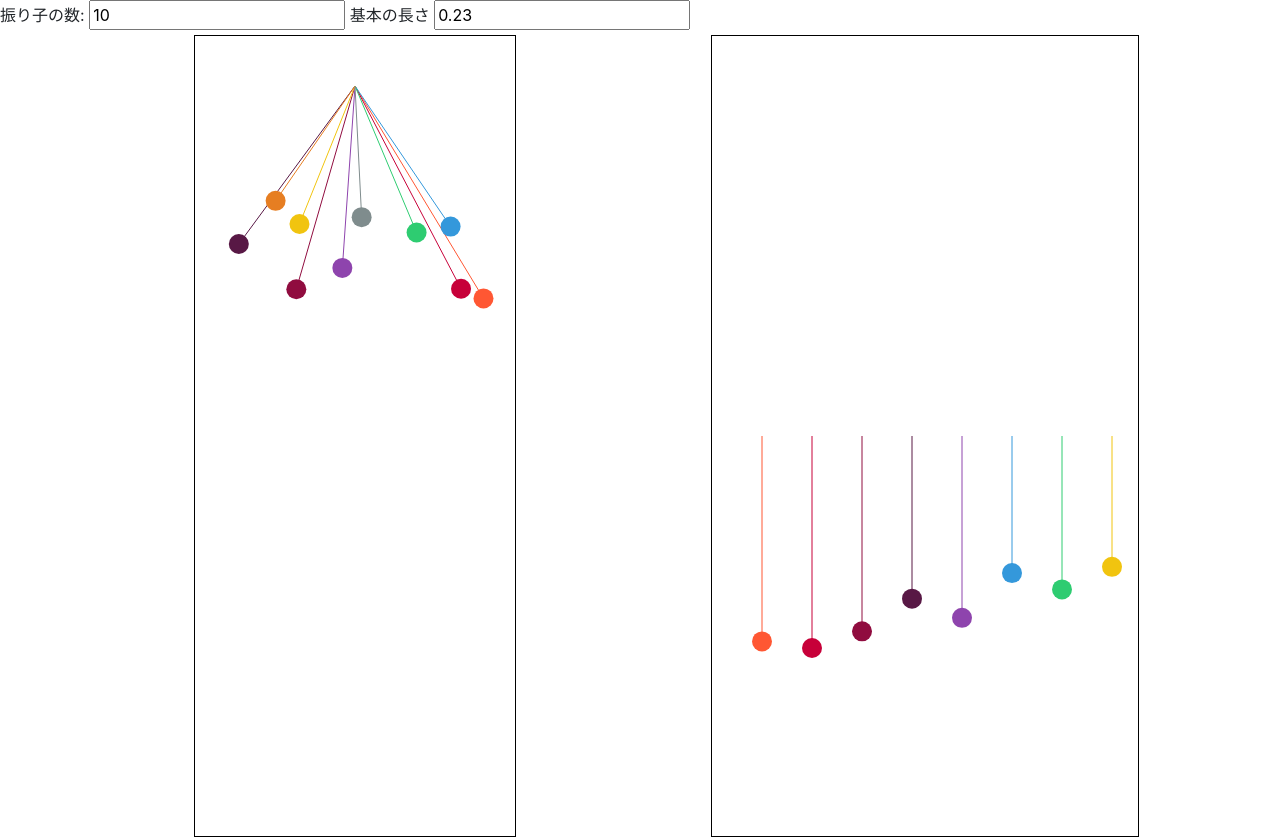
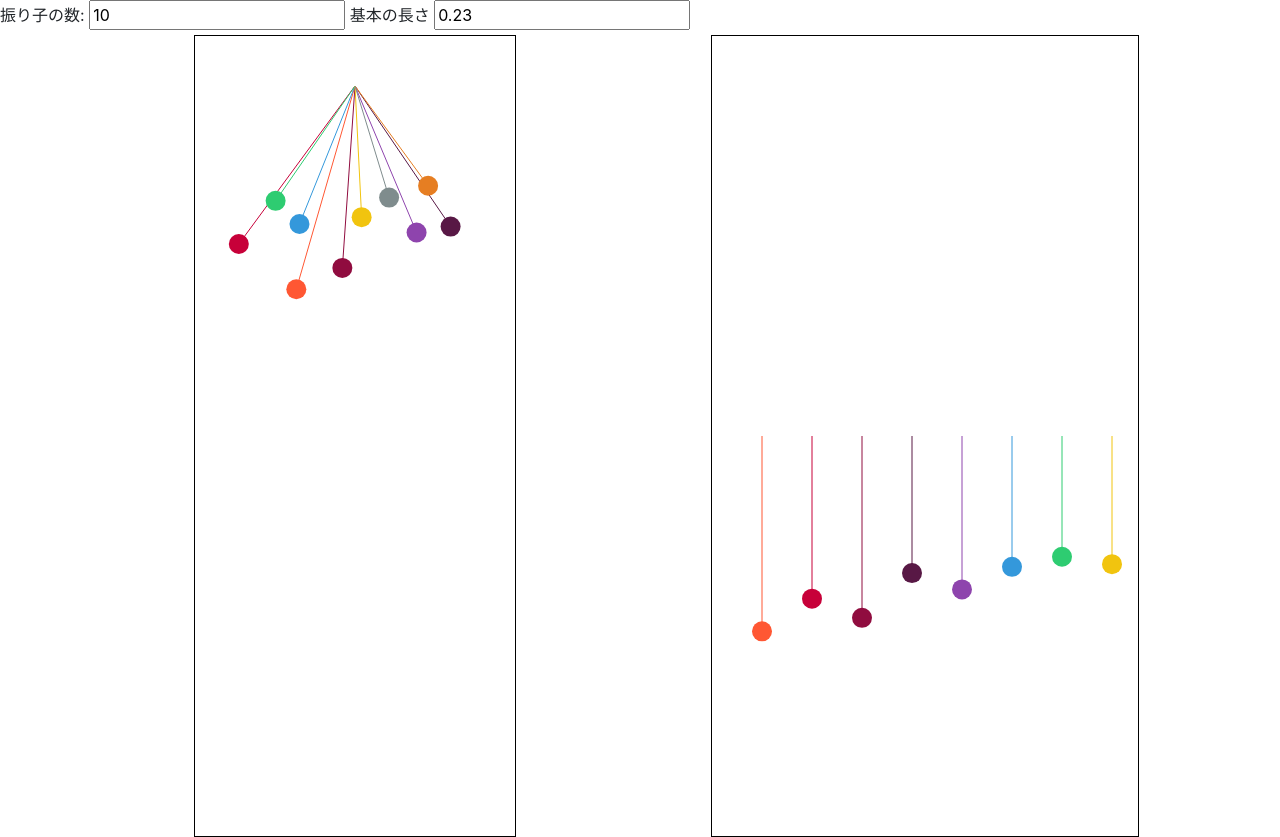
Before and after one commit to alamsyah10/alamsyah10.github.io, a plain HTML site: page index.html in a window 1280 px wide. Drawn offline with nearby package versions, Linux system fonts and the light colour scheme.

Commit message:
fix equation

```diff
--- a/index.html
+++ b/index.html
@@ -41,31 +41,27 @@
 
         // Parameters
         let numPendulums = parseInt(document.getElementById('numPendulums').value);
-        let l = document.getElementById('baseLength').value;
+        let base_length = document.getElementById('baseLength').value;
         const colors = ['#FF5733', '#C70039', '#900C3F', '#581845', '#8E44AD', '#3498DB', '#2ECC71', '#F1C40F', '#E67E22', '#7F8C8D'];
         const dampingFactor = 0.99; // Damping factor for friction
         const animationInterval = 60; // Animation interval in milliseconds
         const gravity = 9.8; // Acceleration due to gravity
         const Tmax = 24;
 
-        let baseLength = parseInt((Tmax/(Math.sqrt(l/gravity)*6.28))-2) + 1;
-        console.log(baseLength)
+        let k = parseInt((Tmax/(Math.sqrt(base_length/gravity)*2*Math.PI))-(1-1));
 
 
         // Initialize pendulums
         const pendulums = [];
-         // baseLength = 23;
-        const timeOffsets = [];
         for (let i = 0; i < numPendulums; i++) {
             pendulums.push({
-                length: gravity * ((24/((2*Math.PI*(baseLength + i + 1)))*(24/(2*Math.PI*(baseLength + i + 1))))) * 1000,
+                length: gravity * ((Tmax/((2*Math.PI*(k + i + 2)))*(Tmax/(2*Math.PI*(k + i + 2))))) * 1000,
                 angle: Math.PI / 2,
                 angularVelocity: 0,
                 color: colors[i % colors.length]
             });
+        }
 
-            timeOffsets.push(i * Math.PI / 60);
-        }
 
         // Update pendulum positions
         function updatePendulums() {
```
